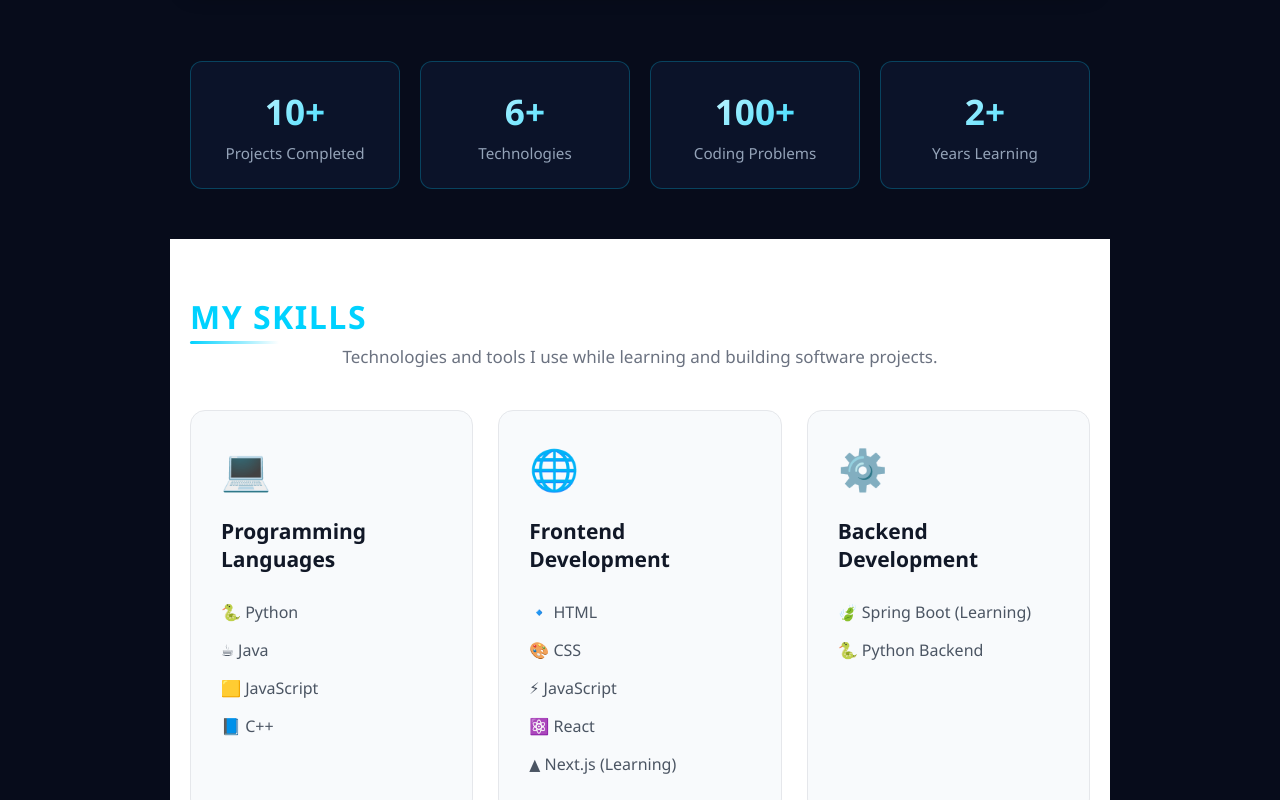
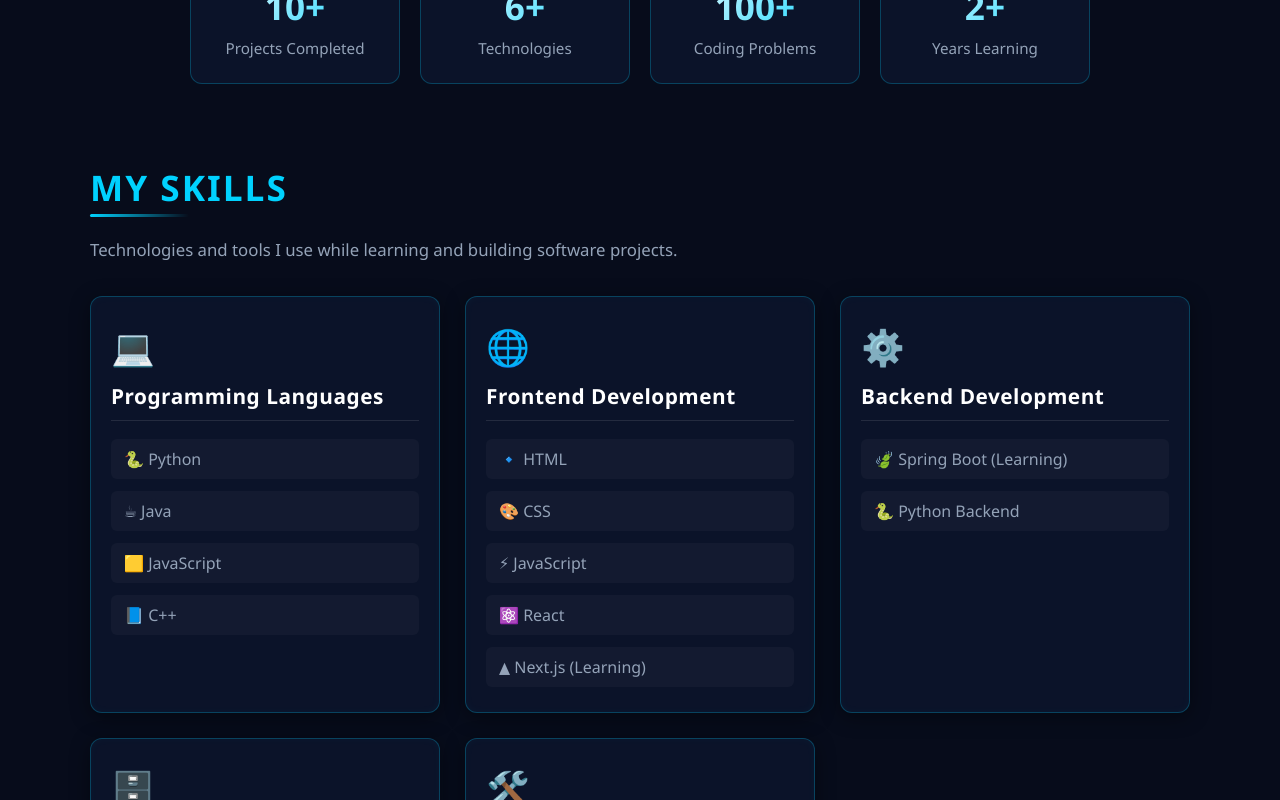
Before and after one commit to Edldev12/portfolio-React, a React (Vite) app: page / in a window 1280 px wide. Shown: the part 1420-2220 px from the top of the page. Built offline with nearby package versions, Linux system fonts and the light colour scheme.

Commit message:
add style for skills

```diff
--- a/src/pages/Education/Education.css
+++ /dev/null
@@ -1,46 +0,0 @@
-.education-card {
-  max-width: 800px;
-  margin: 0 auto;
-  padding: 35px;
-  background-color: #ffffff;
-  border: 1px solid #e5e7eb;
-  border-radius: 15px;
-  box-shadow: 0 5px 20px rgba(0, 0, 0, 0.05);
-  transition: transform 0.3s ease, box-shadow 0.3s ease;
-}
-
-.education-card:hover {
-  transform: translateY(-5px);
-  box-shadow: 0 10px 30px rgba(0, 0, 0, 0.1);
-}
-
-.education-card h3 {
-  margin: 0 0 20px;
-  color: #16a34a;
-  font-size: 24px;
-}
-
-.education-card p {
-  margin: 12px 0;
-  color: #4b5563;
-  font-size: 16px;
-  line-height: 1.6;
-}
-
-.education-card strong {
-  color: #111827;
-}
-
-@media (max-width: 768px) {
-  .education-card {
-    padding: 25px 20px;
-  }
-
-  .education-card h3 {
-    font-size: 21px;
-  }
-
-  .education-card p {
-    font-size: 15px;
-  }
-}
--- a/src/pages/Education/Education.jsx
+++ /dev/null
@@ -1,25 +0,0 @@
-import "./Education.css";
-
-function Education() {
-  return (
-    <section id="education" className="section">
-      <h2>Education</h2>
-
-      <div className="education-card">
-        <h3>BSc Software Engineering</h3>
-
-        <p>
-          <strong>Institution:</strong>{" "}
-          Adama Science and Technology University
-        </p>
-
-        <p>
-          <strong>Year:</strong>{" "}
-          2024 – Present
-        </p>
-      </div>
-    </section>
-  );
-}
-
-export default Education;
--- a/src/pages/Skills/Skills.css
+++ b/src/pages/Skills/Skills.css
@@ -1,90 +1,123 @@
-/* ================= SKILLS ================= */
+/* Skills.css */
 
-#skills {
-  background-color: #ffffff;
+:root {
+  --bg-dark: #070c1b;
+  --card-bg: #0b1329;
+  --accent-cyan: #00d2ff;
+  --text-primary: #ffffff;
+  --text-secondary: #94a3b8;
+  --border-glow: rgba(0, 210, 255, 0.25);
+}
+
+/* SECTION HEADINGS */
+.section {
+  max-width: 1100px;
+  margin: 50px auto;
+  padding: 0 20px;
+  color: var(--text-primary);
+}
+
+.section h2 {
+  font-size: 2.2rem;
+  color: var(--accent-cyan);
+  text-transform: uppercase;
+  letter-spacing: 2px;
+  position: relative;
+  display: inline-block;
+  margin-bottom: 10px;
+}
+
+.section h2::after {
+  content: "";
+  position: absolute;
+  bottom: -6px;
+  left: 0;
+  width: 50%;
+  height: 3px;
+  background: linear-gradient(90deg, var(--accent-cyan), transparent);
+  border-radius: 2px;
 }
 
 .skills-intro {
-  max-width: 700px;
-  margin: -20px auto 40px;
-  text-align: center;
-  color: #6b7280;
-  font-size: 17px;
-  line-height: 1.6;
+  color: var(--text-secondary);
+  font-size: 1.05rem;
+  margin-bottom: 35px;
 }
 
+/* GRID CONTAINER */
 .skills-container {
-  max-width: 1200px;
-  margin: 0 auto;
-
   display: grid;
-  grid-template-columns: repeat(3, 1fr);
+  grid-template-columns: repeat(auto-fit, minmax(280px, 1fr));
   gap: 25px;
 }
 
+/* INDIVIDUAL SKILL CARD */
 .skill-card {
-  padding: 30px;
-  background-color: #f8fafc;
-  border: 1px solid #e5e7eb;
-  border-radius: 15px;
-
-  transition:
-    transform 0.3s ease,
-    box-shadow 0.3s ease;
+  background: var(--card-bg);
+  border: 1px solid var(--border-glow);
+  border-radius: 12px;
+  padding: 25px 20px;
+  box-shadow: 0 4px 20px rgba(0, 0, 0, 0.4), inset 0 0 10px rgba(0, 210, 255, 0.03);
+  transition: transform 0.3s ease, border-color 0.3s ease, box-shadow 0.3s ease;
+  display: flex;
+  flex-direction: column;
 }
 
+/* HOVER GLOW EFFECT */
 .skill-card:hover {
-  transform: translateY(-5px);
-  box-shadow: 0 10px 25px rgba(0, 0, 0, 0.08);
+  transform: translateY(-6px);
+  border-color: var(--accent-cyan);
+  box-shadow: 0 8px 25px rgba(0, 210, 255, 0.3);
 }
 
+/* ICON & HEADER */
 .skill-icon {
-  font-size: 40px;
-  margin-bottom: 15px;
+  font-size: 2.2rem;
+  margin-bottom: 12px;
 }
 
 .skill-card h3 {
-  margin-bottom: 20px;
-  font-size: 21px;
-  color: #111827;
+  font-size: 1.3rem;
+  color: #ffffff;
+  margin-top: 0;
+  margin-bottom: 18px;
+  letter-spacing: 0.5px;
+  border-bottom: 1px solid rgba(255, 255, 255, 0.1);
+  padding-bottom: 10px;
 }
 
+/* LIST OF SKILLS */
 .skill-card ul {
   list-style: none;
   padding: 0;
   margin: 0;
+  display: flex;
+  flex-direction: column;
+  gap: 12px;
 }
 
 .skill-card li {
-  padding: 8px 0;
-  color: #4b5563;
-  font-size: 16px;
+  color: var(--text-secondary);
+  font-size: 1rem;
+  display: flex;
+  align-items: center;
+  gap: 10px;
+  background: rgba(255, 255, 255, 0.03);
+  padding: 8px 12px;
+  border-radius: 6px;
+  border: 1px solid transparent;
+  transition: all 0.2s ease;
 }
 
-/* ================= TABLET ================= */
-
-@media (max-width: 900px) {
-  .skills-container {
-    grid-template-columns: repeat(2, 1fr);
-  }
+.skill-card li:hover {
+  color: #ffffff;
+  background: rgba(0, 210, 255, 0.08);
+  border-color: rgba(0, 210, 255, 0.2);
 }
 
-/* ================= MOBILE ================= */
-
+/* RESPONSIVE BREAKPOINT */
 @media (max-width: 600px) {
-  .section {
-    padding: 60px 20px;
-  }
-
-  .skills-intro {
-    font-size: 16px;
-  }
-
   .skills-container {
     grid-template-columns: 1fr;
   }
-
-  .skill-card {
-    padding: 25px;
-  }
 }
```
